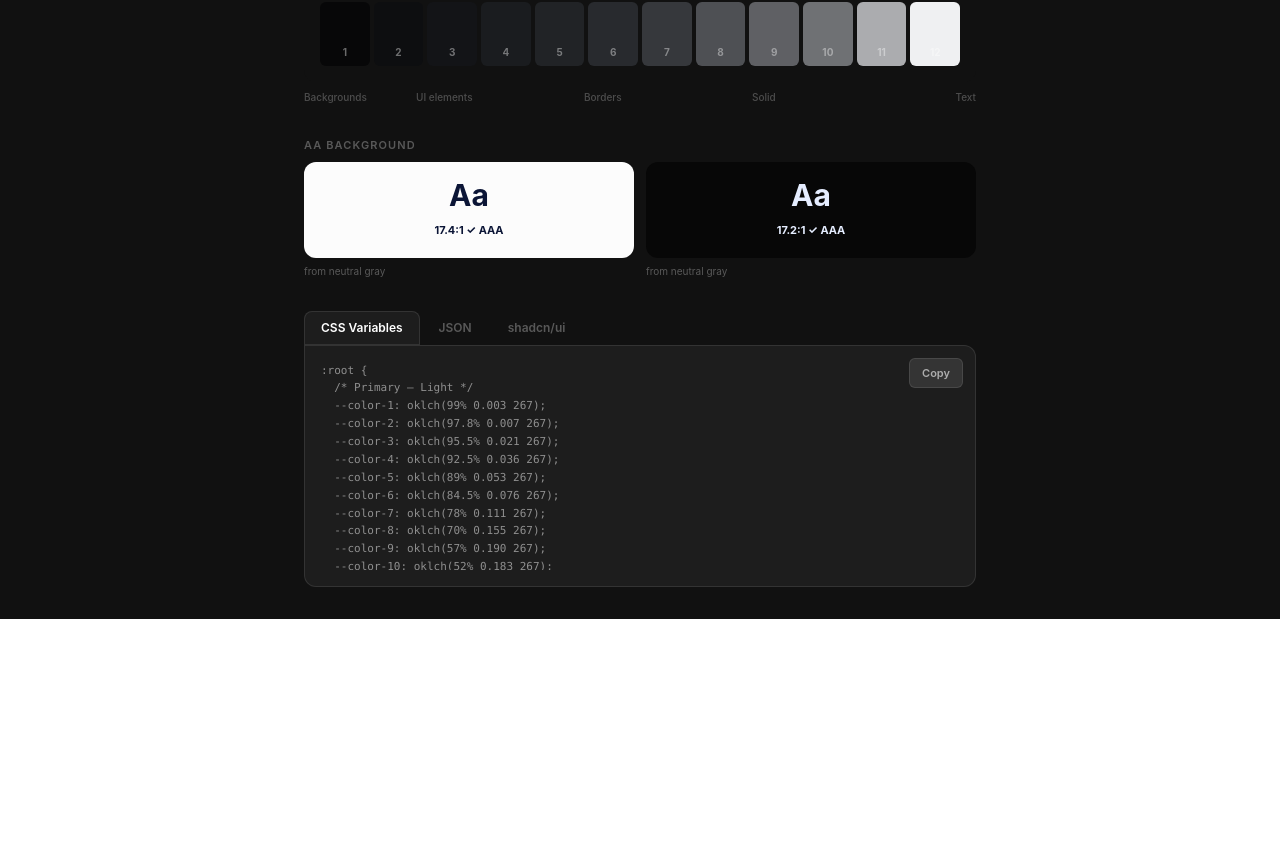
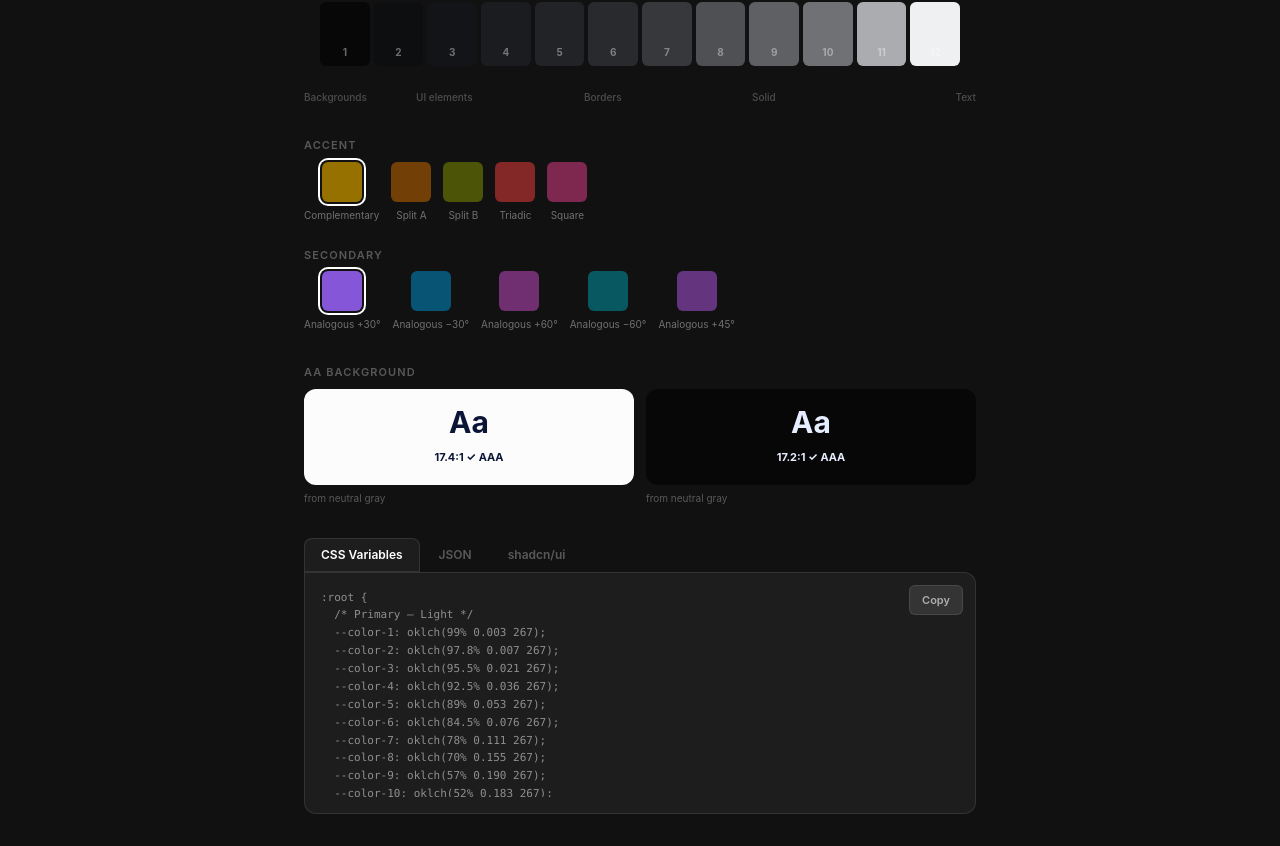
Before and after one commit to wonddark/colorizit, a React (Vite) app: page / in a window 1280 px wide. Shown: the part 1011-1857 px from the top of the page. Before the commit the page ends 1630 px from the top, so only its background shows below. Built offline with nearby package versions, Linux system fonts and the light colour scheme.

Commit message:
feat: add harmony suggestions UI and wire accent/secondary into exports

```diff
--- a/src/App.tsx
+++ b/src/App.tsx
@@ -1,9 +1,15 @@
-import { useMemo, useState } from 'react'
+import { useEffect, useMemo, useState } from 'react'
 import { ColorInput } from './components/ColorInput'
 import { ExportPanel } from './components/ExportPanel'
+import { HarmonySuggestions } from './components/HarmonySuggestions'
 import { PaletteScale } from './components/PaletteScale'
 import { BackgroundSwatch } from './components/BackgroundSwatch'
-import { generatePalette, generateGrayPalettes, generateBackground } from './lib/generatePalette'
+import {
+  generatePalette,
+  generateGrayPalettes,
+  generateBackground,
+  generateHarmonies,
+} from './lib/generatePalette'
 
 const DEFAULT_COLOR = '#3D63DD'
 
@@ -24,6 +30,22 @@ export default function App() {
     try { return generateBackground(palette, grays) }
     catch { return generateBackground(generatePalette(DEFAULT_COLOR), generateGrayPalettes(DEFAULT_COLOR)) }
   }, [palette, grays])
+
+  const harmonies = useMemo(() => {
+    try { return generateHarmonies(color) }
+    catch { return generateHarmonies(DEFAULT_COLOR) }
+  }, [color])
+
+  const [selectedAccentIdx, setSelectedAccentIdx] = useState(0)
+  const [selectedSecondaryIdx, setSelectedSecondaryIdx] = useState(0)
+
+  useEffect(() => {
+    setSelectedAccentIdx(0)
+    setSelectedSecondaryIdx(0)
+  }, [color])
+
+  const accentPalette    = harmonies.accent[selectedAccentIdx]?.palette
+  const secondaryPalette = harmonies.secondary[selectedSecondaryIdx]?.palette
 
   return (
     <div className="min-h-screen bg-[#111] text-white p-8">
@@ -52,6 +74,14 @@ export default function App() {
           <PaletteScale steps={grays.tinted.dark} mode="dark" showLegend />
         </div>
 
+        <HarmonySuggestions
+          harmonies={harmonies}
+          selectedAccent={selectedAccentIdx}
+          selectedSecondary={selectedSecondaryIdx}
+          onSelectAccent={setSelectedAccentIdx}
+          onSelectSecondary={setSelectedSecondaryIdx}
+        />
+
         <div className="flex flex-col gap-2">
           <h2 className="text-[11px] font-semibold uppercase tracking-widest text-white/30">
             AA Background
@@ -68,6 +98,8 @@ export default function App() {
           neutralGray={grays.neutral}
           tintedGray={grays.tinted}
           background={background}
+          accentPalette={accentPalette}
+          secondaryPalette={secondaryPalette}
         />
       </div>
     </div>
--- a/src/components/ExportPanel.tsx
+++ b/src/components/ExportPanel.tsx
@@ -162,9 +162,11 @@ type Props = {
   neutralGray: PaletteResult
   tintedGray: PaletteResult
   background: BackgroundResult
+  accentPalette?: PaletteResult
+  secondaryPalette?: PaletteResult
 }
 
-export function ExportPanel({ palette, neutralGray, tintedGray, background }: Props) {
+export function ExportPanel({ palette, neutralGray, tintedGray, background, accentPalette, secondaryPalette }: Props) {
   const [tab, setTab] = useState<Tab>('css')
   const [copied, setCopied] = useState(false)
   const timerRef = useRef<ReturnType<typeof setTimeout> | null>(null)
@@ -172,10 +174,10 @@ export function ExportPanel({ palette, neutralGray, tintedGray, background }: Pr
   useEffect(() => () => { if (timerRef.current) clearTimeout(timerRef.current) }, [])
 
   const content = tab === 'css'
-    ? buildCss(palette, neutralGray, tintedGray, background)
+    ? buildCss(palette, neutralGray, tintedGray, background, accentPalette, secondaryPalette)
     : tab === 'json'
-    ? buildJson(palette, neutralGray, tintedGray, background)
-    : buildShadcn(palette, neutralGray, tintedGray, background)
+    ? buildJson(palette, neutralGray, tintedGray, background, accentPalette, secondaryPalette)
+    : buildShadcn(palette, neutralGray, tintedGray, background, accentPalette, secondaryPalette)
 
   const handleCopy = useCallback(() => {
     navigator.clipboard.writeText(content).then(() => {
--- /dev/null
+++ b/src/components/HarmonySuggestions.tsx
@@ -0,0 +1,73 @@
+import type { HarmonyResult } from '../lib/generatePalette'
+
+type Props = {
+  harmonies:         HarmonyResult
+  selectedAccent:    number
+  selectedSecondary: number
+  onSelectAccent:    (i: number) => void
+  onSelectSecondary: (i: number) => void
+}
+
+export function HarmonySuggestions({
+  harmonies,
+  selectedAccent,
+  selectedSecondary,
+  onSelectAccent,
+  onSelectSecondary,
+}: Props) {
+  if (harmonies.accent.length === 0) return null
+
+  return (
+    <div className="flex flex-col gap-6">
+      <div className="flex flex-col gap-2">
+        <h2 className="text-[11px] font-semibold uppercase tracking-widest text-white/30">Accent</h2>
+        <div className="flex gap-3">
+          {harmonies.accent.map((s, i) => (
+            <button
+              key={i}
+              onClick={() => onSelectAccent(i)}
+              className="flex flex-col items-center gap-1.5 group"
+            >
+              <div
+                className={`w-10 h-10 rounded-md transition-all ${
+                  selectedAccent === i
+                    ? 'ring-2 ring-white ring-offset-2 ring-offset-[#111]'
+                    : 'opacity-60 hover:opacity-100'
+                }`}
+                style={{ backgroundColor: s.palette.light[8].hex }}
+              />
+              <span className="text-[10px] text-white/40 group-hover:text-white/60 whitespace-nowrap">
+                {s.label}
+              </span>
+            </button>
+          ))}
+        </div>
+      </div>
+
+      <div className="flex flex-col gap-2">
+        <h2 className="text-[11px] font-semibold uppercase tracking-widest text-white/30">Secondary</h2>
+        <div className="flex gap-3">
+          {harmonies.secondary.map((s, i) => (
+            <button
+              key={i}
+              onClick={() => onSelectSecondary(i)}
+              className="flex flex-col items-center gap-1.5 group"
+            >
+              <div
+                className={`w-10 h-10 rounded-md transition-all ${
+                  selectedSecondary === i
+                    ? 'ring-2 ring-white ring-offset-2 ring-offset-[#111]'
+                    : 'opacity-60 hover:opacity-100'
+                }`}
+                style={{ backgroundColor: s.palette.light[8].hex }}
+              />
+              <span className="text-[10px] text-white/40 group-hover:text-white/60 whitespace-nowrap">
+                {s.label}
+              </span>
+            </button>
+          ))}
+        </div>
+      </div>
+    </div>
+  )
+}
```
